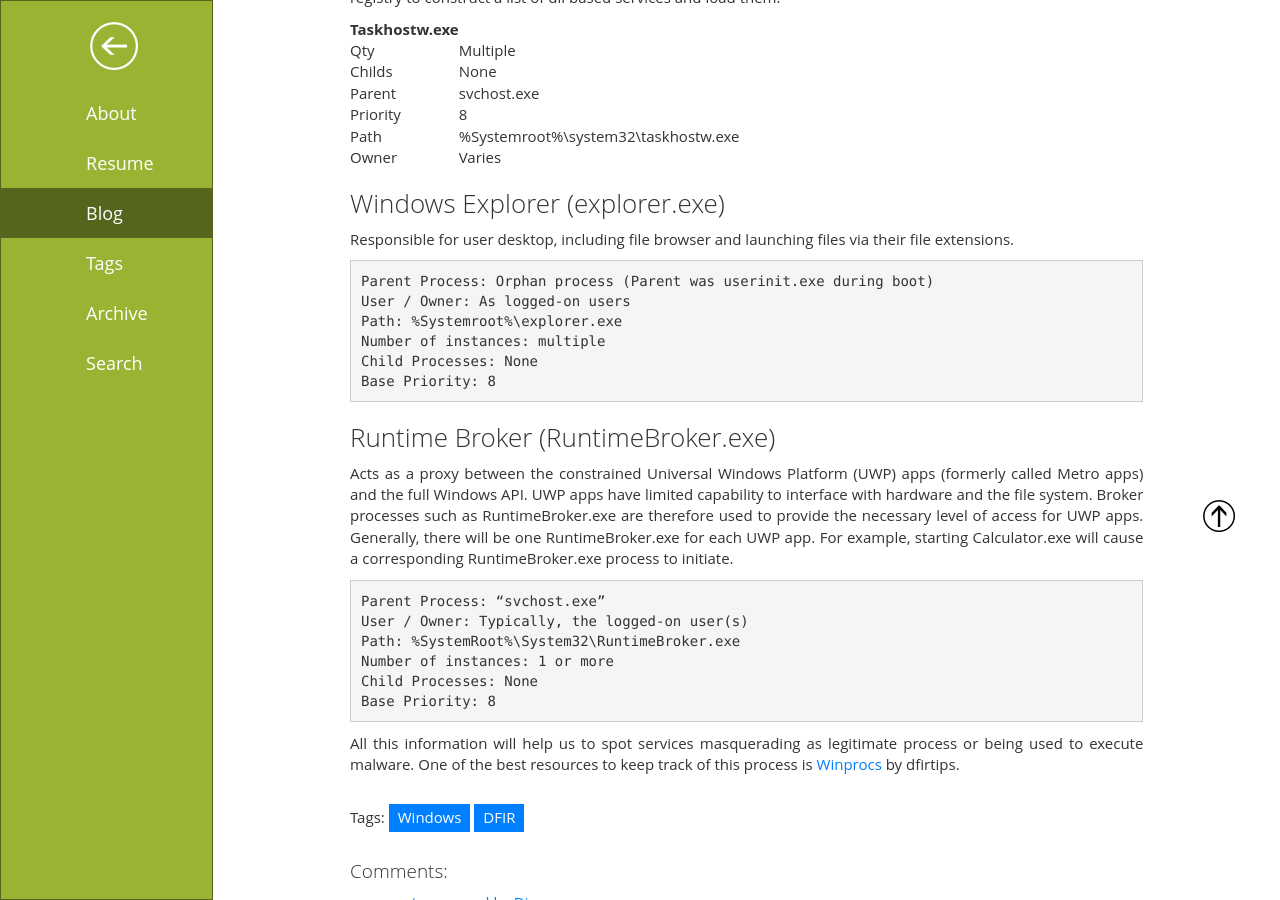
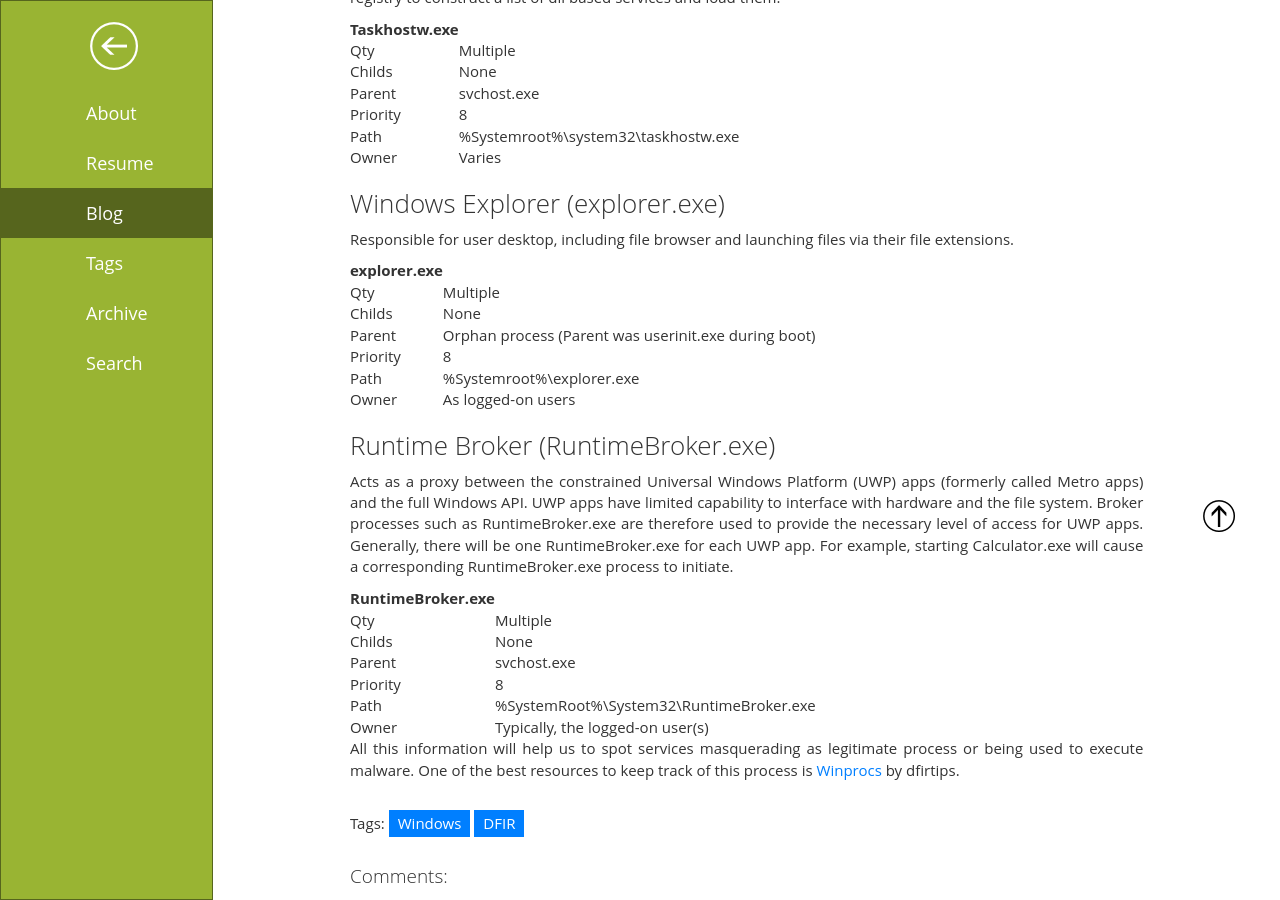
Before and after one commit to fanavarr/fanavarr.github.io, a Jekyll site: the page built from _posts/2022-04-05-Windows-Core-Procesess.md, in a window 1280 px wide and 900 px high, scrolled down 2483 px. Built offline with Jekyll 4.4.1, drawn with Linux system fonts in a browser that asks for light colours; a script that is not in the unit is left out; comment, search, counter and statistics services are not loaded.

Commit message:
Update 2022-04-05-Windows-Core-Procesess.md

```diff
--- a/_posts/2022-04-05-Windows-Core-Procesess.md
+++ b/_posts/2022-04-05-Windows-Core-Procesess.md
@@ -140,12 +140,14 @@ At startup it checks the services portion of the registry to construct a list of
 ### Windows Explorer (explorer.exe)
 Responsible for user desktop, including file browser and launching files via their file extensions.
 
-    Parent Process: Orphan process (Parent was userinit.exe during boot)
-    User / Owner: As logged-on users
-    Path: %Systemroot%\explorer.exe
-    Number of instances: multiple
-    Child Processes: None
-    Base Priority: 8
+| explorer.exe  |          |
+| ----------- | ----------- |
+| Qty | Multiple |
+| Childs | None |
+| Parent | Orphan process (Parent was userinit.exe during boot) |
+| Priority | 8 |
+| Path | %Systemroot%\explorer.exe |
+| Owner | As logged-on users |
 
 
 ### Runtime Broker (RuntimeBroker.exe)
@@ -154,14 +156,14 @@ capability to interface with hardware and the file system. Broker processes such
 access for UWP apps. Generally, there will be one RuntimeBroker.exe for each UWP app. For example, starting Calculator.exe will cause a corresponding
 RuntimeBroker.exe process to initiate.
 
-    Parent Process: “svchost.exe”
-    User / Owner: Typically, the logged-on user(s)
-    Path: %SystemRoot%\System32\RuntimeBroker.exe
-    Number of instances: 1 or more
-    Child Processes: None
-    Base Priority: 8
-
-
+| RuntimeBroker.exe  |
+| ----------- | ----------- |
+| Qty | Multiple |
+| Childs | None |
+| Parent | svchost.exe |
+| Priority | 8 |
+| Path |  %SystemRoot%\System32\RuntimeBroker.exe |
+| Owner | Typically, the logged-on user(s) |
 
 
 All this information will help us to spot services masquerading as legitimate process or being used to execute malware.
```
